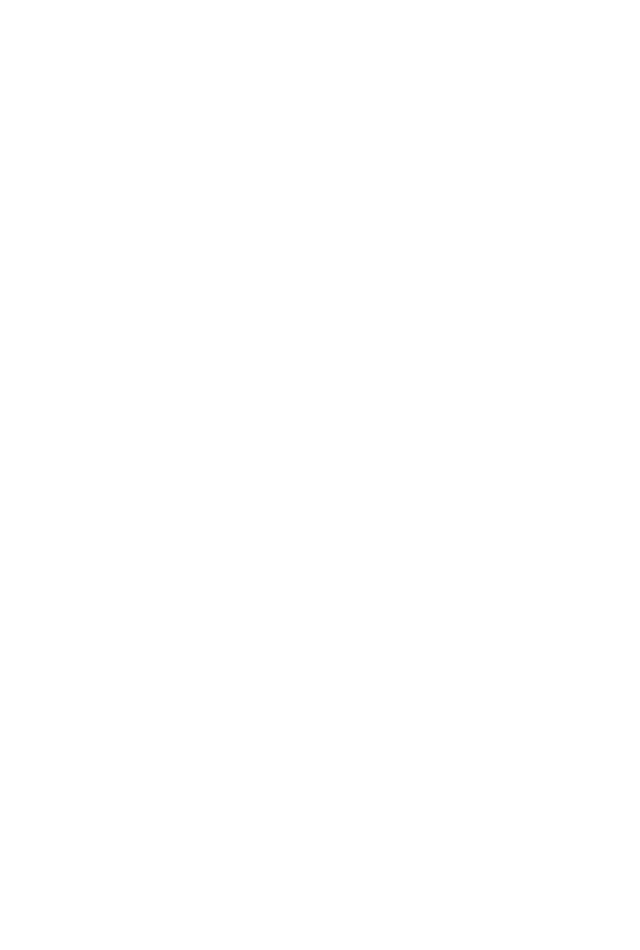
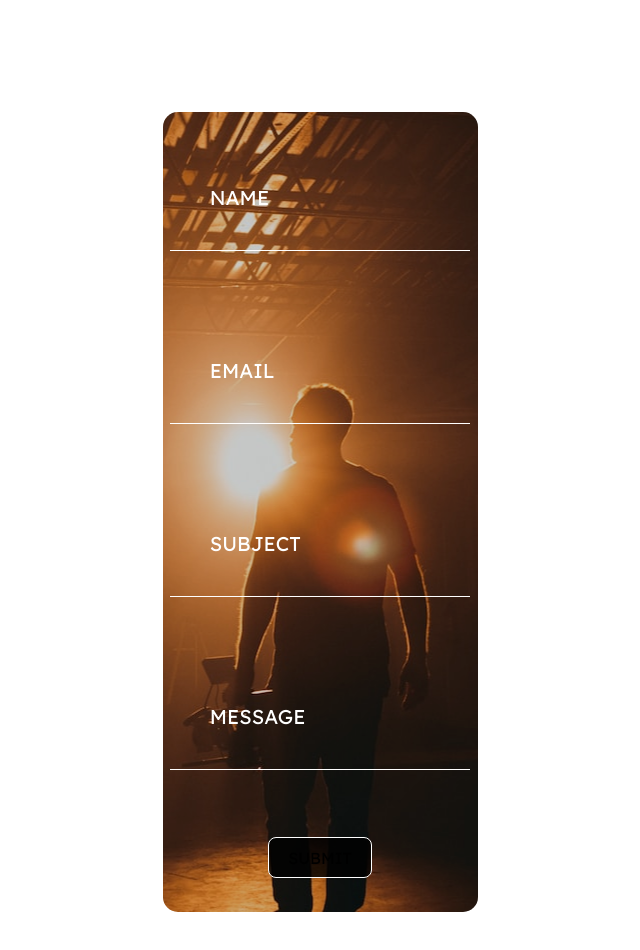
Before and after one commit to Damianpad/parallax-films, a React (Vite) app: page /contact in a window 1280 px wide. Before the commit this address had no page. Shown: the top 950 px of the page, without its empty margins (320-960 px from the left). Before the commit the page ends 800 px from the top, so only its background shows below. Built offline with nearby package versions, Linux system fonts and the light colour scheme.

Commit message:
added contact page and styling

```diff
--- a/src/App.jsx
+++ b/src/App.jsx
@@ -3,6 +3,7 @@
 import { BrowserRouter as Router, Route, Routes } from "react-router-dom";
 import { Home } from "./pages/Home/Home";
 import { About } from "./pages/About/About"
+import Contact from "./pages/Contact/Contact";
 import NavBar from "./components/NavBar/NavBar";
 
 function App() {
@@ -14,6 +15,7 @@
       <Routes>
         <Route path="/" element={<Home />} />
         <Route path="/about" element={<About />} />
+        <Route path="/contact" element={<Contact />} />
       </Routes>
     </Router>
   );
--- /dev/null
+++ b/src/components/ContactForm/ContactForm.css
@@ -0,0 +1,47 @@
+@import url('https://fonts.googleapis.com/css2?family=Lexend:wght@400;700&display=swap');
+
+form {
+    box-shadow: inset 0 0 0 1000px rgba(0,0,0,.2);
+    background-image: url("../../assets/img/film4.jpg");
+    background-repeat: no-repeat;
+    background-size: auto;
+    background-position: center center;
+    height: 100vh;
+    display: flex;
+    flex-direction: column;
+    align-items: center;
+    justify-content: space-around;
+    border-radius: 15px;
+}
+
+input {
+    color: white;
+    background: none;
+    border: none;
+    border-bottom: 1px solid white;
+    display: flex;
+    justify-content: center;
+    align-items: center;
+    padding: 2em;
+    font-size: 20px;
+    font-family: "Lexend";
+    font-weight: 400;
+    text-transform: uppercase;
+    width: 70%;
+}
+
+input::placeholder {
+    color: white;
+}
+
+input:focus {
+    outline: none;
+}
+
+.submitBtn{
+    border: 1px solid white;
+    font-family: "Lexend";
+    font-weight: 400;
+    text-transform: uppercase;
+    background: rgba(0,0,0, .8);
+}
--- /dev/null
+++ b/src/components/ContactForm/ContactForm.jsx
@@ -0,0 +1,20 @@
+import "./ContactForm.css"
+
+const ContactForm = () => {
+  return (
+    <section>
+      <form action="POST">
+        <input type="text" placeholder="name" name="name" />
+        <input type="text" placeholder="email" name="email" />
+        <input type="text" placeholder="subject" name="subject" />
+
+        <input type="text" placeholder="message" name="message" />
+
+        <button type="submit" className="submitBtn">Submit</button>
+
+      </form>
+    </section>
+  );
+};
+
+export default ContactForm;
--- a/src/components/Footer/Footer.jsx
+++ b/src/components/Footer/Footer.jsx
@@ -11,7 +11,7 @@
       <section className="linkContainer">
         <a href="/">Home</a>
         <a href="/about">About</a>
-        <a href="">Contact</a>
+        <a href="/contact">Contact</a>
       </section>
     </section>
   );
--- /dev/null
+++ b/src/pages/Contact/Contact.css
@@ -0,0 +1,10 @@
+@import url('https://fonts.googleapis.com/css2?family=Lexend:wght@400;700&display=swap');
+
+.contactTitle {
+    font-family: 'lexend';
+    font-weight: 400;
+    text-transform: uppercase;
+    font-size: 24px;
+    display: flex;
+    justify-content: center;
+}
--- /dev/null
+++ b/src/pages/Contact/Contact.jsx
@@ -0,0 +1,19 @@
+import Film from "../../components/Film/Film";
+import Footer from "../../components/Footer/Footer";
+import "./Contact.css";
+import ContactForm from "../../components/ContactForm/ContactForm";
+
+const Contact = () => {
+  return (
+    <section>
+        <section>
+            <ContactForm />
+        </section>
+      <section>
+        <Footer />
+      </section>
+    </section>
+  );
+};
+
+export default Contact;
```
Also changed, not shown: src/assets/img/film4.jpg (added).
